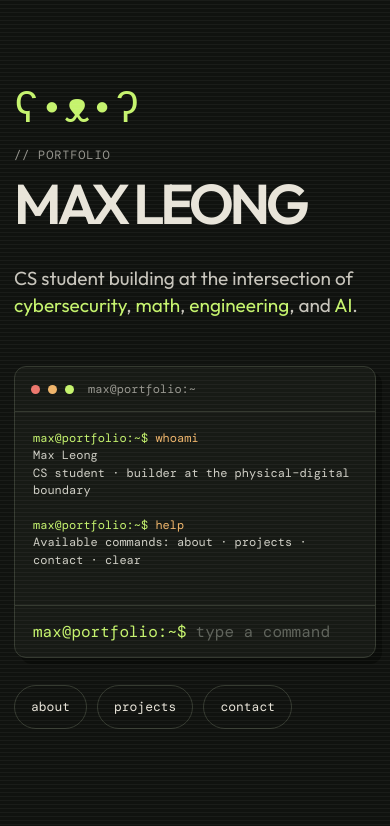
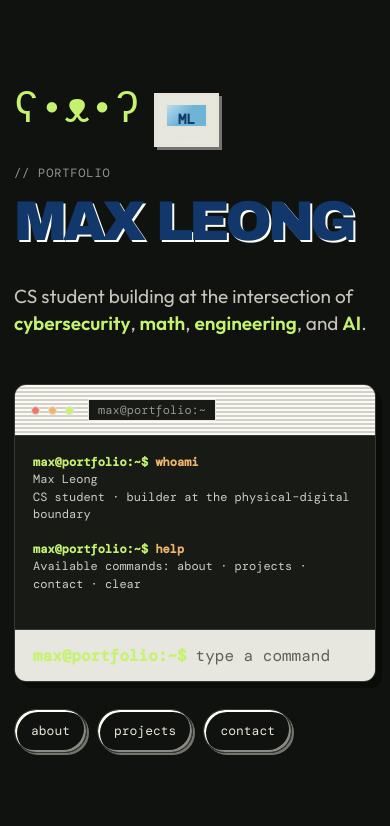
Before and after one commit to maxi-cmyk/nfc-portfolio-card, a website built with Vite: page index.html in a window 390 px wide. Both pictures are taken after a click on the button "Skip animation ↗". Shown: the top 826 px of the page. Built offline with nearby package versions, Linux system fonts and the light colour scheme.

Commit message:
feat(theme): add 1990s desktop theme

```diff
--- a/index.html
+++ b/index.html
@@ -15,6 +15,7 @@
       rel="stylesheet"
     />
     <link rel="stylesheet" href="./styles.css" />
+    <link rel="stylesheet" href="./themes/retro-apple.css" />
   </head>
   <body>
     <section
@@ -35,6 +36,7 @@
     <main id="portfolio" class="shell" aria-labelledby="site-title" hidden>
       <!-- alias: banana + chip -->
       <section id="top" class="intro" aria-labelledby="site-title">
+        <div class="intro-tools">
           <button
             id="panda-mascot"
             class="panda"
@@ -44,6 +46,8 @@
           >
             ʕ•ᴥ•ʔ
           </button>
+          <div class="retro-monitor" aria-hidden="true"><span>ML</span></div>
+        </div>
         <p id="mascot-hint" class="mascot-hint" aria-live="polite" hidden></p>
         <p class="eyebrow">// PORTFOLIO</p>
         <h1 id="site-title">MAX LEONG</h1>
--- a/package.json
+++ b/package.json
@@ -7,7 +7,7 @@
     "dev": "vite",
     "build": "vite build",
     "test": "node --test",
-    "format": "prettier --write \"*.{js,html,css,json}\" \"tests/**/*.js\""
+    "format": "prettier --write \"*.{js,html,css,json}\" \"themes/**/*.css\" \"tests/**/*.js\""
   },
   "devDependencies": {
     "prettier": "^3.9.6",
--- /dev/null
+++ b/themes/retro-apple.css
@@ -0,0 +1,310 @@
+/* A 1990s desktop-computer theme: platinum surfaces, hard borders, and 3D controls. */
+:root {
+  --ink: #1d1d1d;
+  --muted: #545454;
+  --bg: #d6d5cd;
+  --panel: #f4f3ed;
+  --line: #1d1d1d;
+  --acid: #1e4f9e;
+  --warm: #7a2e5d;
+  --red: #d83a3a;
+}
+
+html {
+  background: var(--bg);
+}
+
+body {
+  background:
+    repeating-linear-gradient(
+      0deg,
+      transparent 0 3px,
+      rgba(255, 255, 255, 0.22) 3px 4px
+    ),
+    var(--bg);
+  color: var(--ink);
+  font-family: Geneva, Arial, sans-serif;
+}
+
+body::before {
+  display: none;
+}
+
+.boot-screen {
+  background: var(--bg);
+}
+
+.boot-terminal,
+.terminal {
+  border: 2px solid var(--ink);
+  border-radius: 0;
+  background: var(--panel);
+  box-shadow: 5px 5px 0 #74736d;
+}
+
+.boot-terminal {
+  font-family: "DM Mono", monospace;
+}
+
+.boot-topline,
+.terminal-bar {
+  background: repeating-linear-gradient(0deg, #fbfaf5 0 2px, #d1d0c9 2px 4px);
+}
+
+.boot-topline {
+  margin: calc(clamp(24px, 5vw, 52px) * -1);
+  margin-bottom: 28px;
+  padding: 12px clamp(24px, 5vw, 52px);
+  border-bottom: 2px solid var(--ink);
+  color: var(--ink);
+  font-weight: 700;
+}
+
+.boot-topline button {
+  color: var(--acid);
+  font-weight: 700;
+}
+
+.boot-line.command,
+.command {
+  color: #7a2e5d;
+  font-weight: 700;
+}
+
+.boot-line.success,
+.prompt {
+  color: var(--acid);
+  font-weight: 700;
+}
+
+.shell {
+  width: min(1040px, calc(100% - 40px));
+}
+
+.intro {
+  max-width: 920px;
+  padding-top: clamp(56px, 9vw, 100px);
+}
+
+.intro-tools {
+  display: flex;
+  align-items: end;
+  gap: 18px;
+  margin-bottom: 18px;
+}
+
+.panda {
+  margin: 0;
+  color: var(--ink);
+  font-size: 34px;
+}
+
+.panda:hover,
+.panda:focus-visible,
+.panda.has-hint {
+  color: var(--acid);
+}
+
+.retro-monitor {
+  position: relative;
+  width: 76px;
+  height: 62px;
+  border: 3px solid var(--ink);
+  background: #e7e6df;
+  box-shadow: 3px 3px 0 #74736d;
+}
+
+.retro-monitor::before {
+  position: absolute;
+  inset: 7px 8px 16px;
+  border: 2px solid var(--ink);
+  background:
+    linear-gradient(135deg, rgba(255, 255, 255, 0.55), transparent 48%), #6db4d7;
+  content: "";
+}
+
+.retro-monitor::after {
+  position: absolute;
+  right: 19px;
+  bottom: 5px;
+  left: 19px;
+  height: 4px;
+  border: 2px solid var(--ink);
+  border-top: 0;
+  background: #e7e6df;
+  content: "";
+}
+
+.retro-monitor span {
+  position: absolute;
+  top: 14px;
+  right: 0;
+  left: 0;
+  z-index: 1;
+  color: #12376b;
+  font:
+    700 14px "DM Mono",
+    monospace;
+  text-align: center;
+}
+
+.eyebrow,
+.mascot-hint {
+  color: var(--muted);
+  font-weight: 700;
+  letter-spacing: 0.03em;
+}
+
+.intro h1 {
+  color: #12376b;
+  font-family:
+    Arial Black,
+    Geneva,
+    Arial,
+    sans-serif;
+  letter-spacing: -0.065em;
+  text-shadow: 2px 2px 0 #fffdf6;
+}
+
+.lede {
+  color: #333;
+}
+
+.lede em {
+  color: #7a2e5d;
+  font-weight: 700;
+}
+
+.terminal-bar {
+  min-height: 44px;
+  padding: 9px 12px;
+  border-bottom: 2px solid var(--ink);
+}
+
+.terminal-bar h2 {
+  padding: 2px 9px;
+  border: 1px solid var(--ink);
+  background: var(--panel);
+  color: var(--ink);
+  font-weight: 700;
+}
+
+.dot {
+  width: 11px;
+  height: 11px;
+  border: 1px solid var(--ink);
+  border-radius: 0;
+}
+
+.output {
+  color: var(--ink);
+  font-family: "DM Mono", monospace;
+}
+
+.result,
+.project-description,
+.terminal-link {
+  color: #333;
+}
+
+.terminal-link {
+  color: var(--acid);
+  font-weight: 700;
+}
+
+.command-line {
+  border-top: 2px solid var(--ink);
+  background: #e7e6df;
+}
+
+.command-line input {
+  color: #7a2e5d;
+  font-weight: 700;
+}
+
+.command-line input::placeholder {
+  color: #777;
+}
+
+.quick-links {
+  gap: 12px;
+}
+
+.quick-links button {
+  border: 2px solid var(--ink);
+  border-radius: 0;
+  background: #e7e6df;
+  box-shadow:
+    inset 2px 2px 0 #fffef7,
+    inset -2px -2px 0 #8b8a84,
+    2px 2px 0 #74736d;
+  color: var(--ink);
+  font-weight: 700;
+}
+
+.quick-links button:hover,
+.quick-links button:focus-visible {
+  border-color: var(--ink);
+  background: #c8d8ed;
+  color: #12376b;
+}
+
+.quick-links button:active {
+  box-shadow:
+    inset 2px 2px 0 #8b8a84,
+    inset -2px -2px 0 #fffef7;
+  transform: translate(2px, 2px);
+}
+
+.focus h2,
+.focus-index h3 {
+  color: #12376b;
+  font-family:
+    Arial Black,
+    Geneva,
+    Arial,
+    sans-serif;
+}
+
+.focus-terminal,
+.focus-index article,
+.focus-command,
+footer {
+  border-color: var(--ink);
+}
+
+.focus-number {
+  color: #7a2e5d;
+  font-weight: 700;
+}
+
+.focus-kind,
+.focus-index p,
+footer {
+  color: var(--muted);
+}
+
+footer a {
+  color: var(--acid);
+  font-weight: 700;
+}
+
+@media (max-width: 650px) {
+  .shell {
+    width: min(100% - 28px, 1040px);
+  }
+
+  .intro-tools {
+    gap: 14px;
+  }
+
+  .retro-monitor {
+    width: 65px;
+    height: 54px;
+  }
+
+  .boot-terminal,
+  .terminal {
+    box-shadow: 3px 3px 0 #74736d;
+  }
+}
```
Lines whose indentation alone changed are shown as unchanged.
